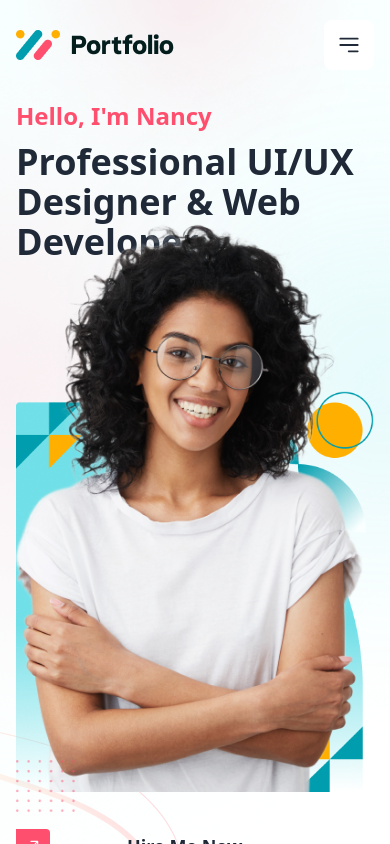
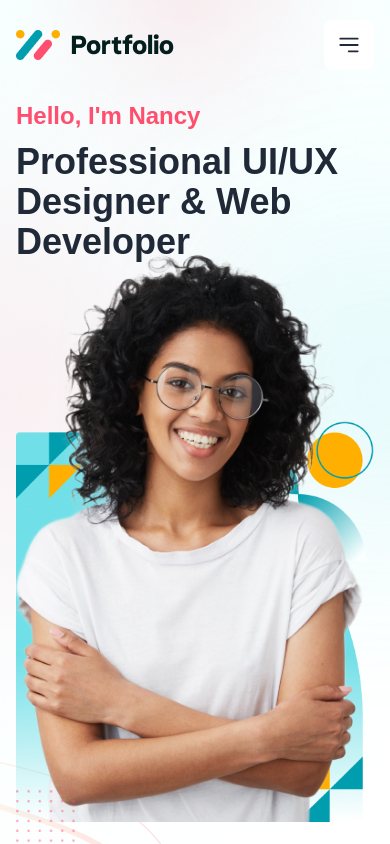
Before and after one commit to jahidhasan136/designer-developer-portfolio, a Next.js app: page / in a window 390 px wide. Shown: the top 844 px of the page. Built offline with nearby package versions, Linux system fonts and the light colour scheme.

Commit message:
all section responsive

```diff
--- a/app/component/Banner/Banner.jsx
+++ b/app/component/Banner/Banner.jsx
@@ -33,10 +33,10 @@ const Banner = () => {
                         />
                         <img className='absolute -bottom-5 md:-bottom-11 md:-left-10 w-[59px] md:w-[128px]' src={bgDot.src} alt="" />
                     </div>
-                    <div className='md:w-[350px] xl:w-[630px] relative mb-[6px] md:mb-0'>
+                    <div className='md:w-[350px] xl:w-[630px] relative mb-[36px] md:mb-0'>
                         <img className='absolute hidden md:flex right-0 bottom-0 cursor-pointer z-10' src={mouseScroll.src} alt="" />
                         <h2 className='text-2xl md:text-[38px] text-[#FF4F6E] font-bold mb-[10px] md:mb-[5px]'>Hello, I'm Nancy</h2>
-                        <h1 className='text-4xl md:text-[65px] font-bold md:leading-[64px] lg:leading-[74px] xl:leading-[84px] mb-[43px]'>Professional UI/UX Designer & Web Developer</h1>
+                        <h1 className='text-4xl md:text-[65px] md:leading-[64px] lg:leading-[74px] xl:leading-[84px] mb-[43px] font-ubuntu'>Professional UI/UX Designer & Web Developer</h1>
                         <div className='md:flex items-center font-semibold mb-[35px] hidden'>
                             <div className='w-[54px] h-[54px] flex items-center'>
                                 <span className='bg-[#FF4F6E] p-2 flex items-center rounded-tr text-white'>
--- a/app/globals.css
+++ b/app/globals.css
@@ -2,9 +2,10 @@
 @tailwind components;
 @tailwind utilities;
 
+@import url('https://fonts.googleapis.com/css2?family=Roboto:wght@400;500;700&family=Ubuntu:wght@500;700&display=swap');
 
 body{
-  @apply text-lg
+  @apply text-lg font-roboto
 }
 
 .container {
@@ -12,7 +13,7 @@ body{
 }
 
 h1,h2,h3,h4,h5{
-  @apply font-medium
+ @apply font-ubuntu font-bold
 }
 
 
--- a/package.json
+++ b/package.json
@@ -9,6 +9,7 @@
     "lint": "next lint"
   },
   "dependencies": {
+    "@next/font": "^13.4.10",
     "autoprefixer": "10.4.14",
     "next": "13.4.10",
     "postcss": "8.4.26",
--- a/tailwind.config.js
+++ b/tailwind.config.js
@@ -12,6 +12,10 @@ module.exports = {
         'gradient-conic':
           'conic-gradient(from 180deg at 50% 50%, var(--tw-gradient-stops))',
       },
+      fontFamily: {
+        roboto: ['Roboto', 'sans-serif'],
+        ubuntu: ['Ubuntu', 'sans-serif']
+      }
     },
   },
   plugins: [require("daisyui")],
```
Also changed, not shown: 1 other file (tests, documents, lock files or other folders).
